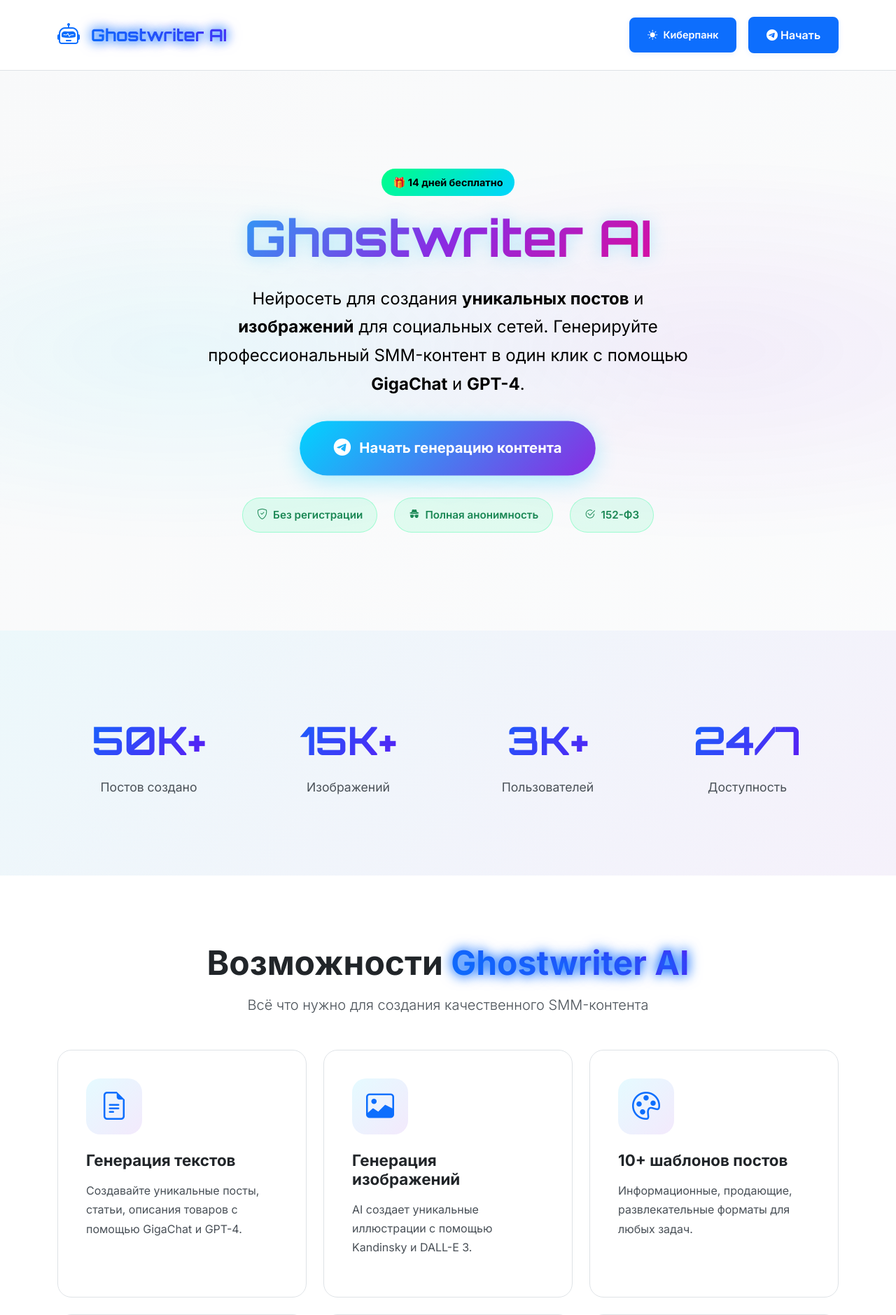
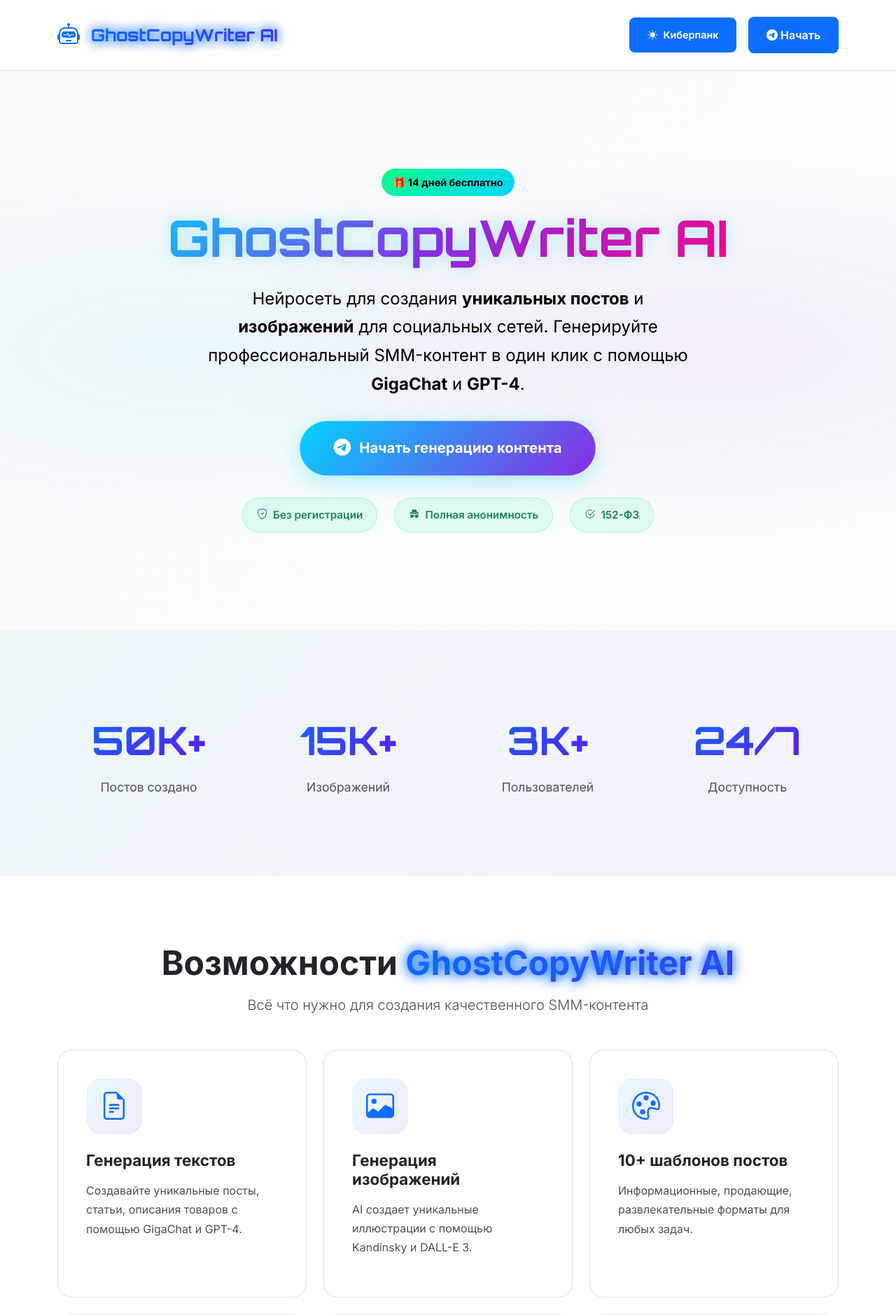
Before and after one commit to Crowley55555/GhostCopyWriter, a Django app: page / in a window 1280 px wide. Shown: the top 1879 px of the page at 70% size. Run offline with Django 5.2, Linux system fonts and the light colour scheme; some libraries are stand-ins or nearby versions.

Commit message:
Исправил название

```diff
--- a/generator/templates/generator/home.html
+++ b/generator/templates/generator/home.html
@@ -3,9 +3,9 @@
 <div class="container py-5">
     <div class="row justify-content-center align-items-center" style="min-height: 60vh;">
         <div class="col-lg-10 text-center">
-            <h1 class="display-3 fw-bold mb-4 text-gradient">Ghostwriter AI</h1>
+            <h1 class="display-3 fw-bold mb-4 text-gradient">GhostCopyWriter AI</h1>
             <p class="lead mb-4">
-                Добро пожаловать в <b>Ghostwriter AI</b> — ваш персональный генератор SMM-контента на базе искусственного интеллекта!<br>
+                Добро пожаловать в <b>GhostCopyWriter AI</b> — ваш персональный генератор SMM-контента на базе искусственного интеллекта!<br>
                 Создавайте уникальные посты и иллюстрации для соцсетей в один клик.<br>
                 <strong>Без регистрации. Полная анонимность.</strong>
             </p>
--- a/generator/templates/generator/index.html
+++ b/generator/templates/generator/index.html
@@ -3,7 +3,7 @@
 <head>
     <meta charset="UTF-8">
     <meta name="viewport" content="width=device-width, initial-scale=1.0">
-    <title>Ghostwriter AI - Генератор SMM контента</title>
+    <title>GhostCopyWriter AI - Генератор SMM контента</title>
 
     <!-- Bootstrap 5 CSS -->
     <link href="https://cdn.jsdelivr.net/npm/bootstrap@5.3.0/dist/css/bootstrap.min.css" rel="stylesheet">
@@ -21,7 +21,7 @@
             <div class="d-flex align-items-center justify-content-between py-2">
                     <div class="header-brand">
                         <i class="bi bi-robot me-2"></i>
-                        <span class="brand-text">Ghostwriter AI</span>
+                        <span class="brand-text">GhostCopyWriter AI</span>
                         <span class="brand-subtitle">Генератор SMM контента</span>
                     </div>
                 <div class="header-controls d-flex align-items-center gap-3">
--- a/generator/templates/generator/landing.html
+++ b/generator/templates/generator/landing.html
@@ -5,24 +5,24 @@
     <meta name="viewport" content="width=device-width, initial-scale=1.0">
 
     <!-- SEO Meta Tags -->
-    <title>Ghostwriter AI — Нейросеть для генерации SMM контента | Посты и изображения для соцсетей</title>
-    <meta name="description" content="Ghostwriter AI — бесплатный генератор контента на базе нейросетей GigaChat и GPT. Создавайте уникальные посты и изображения для ВКонтакте, Telegram, Instagram за секунды. Без регистрации, анонимно.">
+    <title>GhostCopyWriter AI — Нейросеть для генерации SMM контента | Посты и изображения для соцсетей</title>
+    <meta name="description" content="GhostCopyWriter AI — бесплатный генератор контента на базе нейросетей GigaChat и GPT. Создавайте уникальные посты и изображения для ВКонтакте, Telegram, Instagram за секунды. Без регистрации, анонимно.">
     <meta name="keywords" content="генератор контента, нейросеть для постов, AI генератор, SMM автоматизация, создание постов, GigaChat, GPT, DALL-E, генерация изображений, контент для соцсетей, ВКонтакте, Telegram, Instagram">
-    <meta name="author" content="Ghostwriter AI">
+    <meta name="author" content="GhostCopyWriter AI">
     <meta name="robots" content="index, follow">
     <link rel="canonical" href="https://ghostwriter.ai/">
 
     <!-- Open Graph / Facebook -->
     <meta property="og:type" content="website">
     <meta property="og:url" content="https://ghostwriter.ai/">
-    <meta property="og:title" content="Ghostwriter AI — Генератор SMM контента на нейросетях">
+    <meta property="og:title" content="GhostCopyWriter AI — Генератор SMM контента на нейросетях">
     <meta property="og:description" content="Создавайте уникальные посты и изображения для соцсетей с помощью AI. Бесплатно, без регистрации, анонимно.">
     <meta property="og:image" content="/static/og-image.jpg">
     <meta property="og:locale" content="ru_RU">
 
     <!-- Twitter -->
     <meta name="twitter:card" content="summary_large_image">
-    <meta name="twitter:title" content="Ghostwriter AI — Генератор SMM контента">
+    <meta name="twitter:title" content="GhostCopyWriter AI — Генератор SMM контента">
     <meta name="twitter:description" content="AI-генератор постов и изображений для соцсетей. Бесплатно и анонимно.">
 
     <!-- Structured Data (JSON-LD) -->
@@ -30,7 +30,7 @@
     {
         "@context": "https://schema.org",
         "@type": "SoftwareApplication",
-        "name": "Ghostwriter AI",
+        "name": "GhostCopyWriter AI",
         "description": "Генератор SMM контента на базе искусственного интеллекта",
         "applicationCategory": "BusinessApplication",
         "operatingSystem": "Web",
@@ -341,7 +341,7 @@
             <div class="d-flex align-items-center justify-content-between py-2">
                 <div class="header-brand">
                     <i class="bi bi-robot me-2" style="font-size: 2rem; color: var(--neon-blue);"></i>
-                    <span class="brand-text">Ghostwriter AI</span>
+                    <span class="brand-text">GhostCopyWriter AI</span>
                 </div>
                 <div class="d-flex align-items-center gap-3">
                     <button id="themeToggle" class="btn btn-theme-toggle" onclick="toggleTheme()">
@@ -361,7 +361,7 @@
             <div class="row justify-content-center text-center">
                 <div class="col-lg-10">
                     <div class="pricing-badge">🎁 14 дней бесплатно</div>
-                    <h1 class="hero-title">Ghostwriter AI</h1>
+                    <h1 class="hero-title">GhostCopyWriter AI</h1>
                     <p class="hero-subtitle">
                         Нейросеть для создания <strong>уникальных постов</strong> и <strong>изображений</strong>
                         для социальных сетей. Генерируйте профессиональный SMM-контент
@@ -416,7 +416,7 @@
         <div class="container">
             <div class="text-center mb-5">
                 <h2 class="display-5 fw-bold mb-3" style="color: var(--text-primary);">
-                    Возможности <span class="text-gradient">Ghostwriter AI</span>
+                    Возможности <span class="text-gradient">GhostCopyWriter AI</span>
                 </h2>
                 <p class="lead text-muted">Всё что нужно для создания качественного SMM-контента</p>
             </div>
@@ -576,7 +576,7 @@
                 <div class="col-md-6 text-center text-md-start mb-3 mb-md-0">
                     <div class="d-flex align-items-center justify-content-center justify-content-md-start gap-2">
                         <i class="bi bi-robot" style="font-size: 1.5rem; color: var(--neon-blue);"></i>
-                        <span class="fw-bold">Ghostwriter AI</span>
+                        <span class="fw-bold">GhostCopyWriter AI</span>
                     </div>
                     <small class="text-muted">Генератор SMM контента на нейросетях</small>
                 </div>
@@ -591,7 +591,7 @@
             </div>
             <hr class="my-3" style="border-color: #333;">
             <div class="text-center">
-                <small class="text-muted">© 2024-2026 Ghostwriter AI</small>
+                <small class="text-muted">© 2024-2026 GhostCopyWriter AI</small>
             </div>
         </div>
     </footer>
--- a/generator/templates/generator/user_agreement.html
+++ b/generator/templates/generator/user_agreement.html
@@ -10,7 +10,7 @@
         <div class="card-body p-4">
           <div class="mb-3 user-agreement-text" style="max-height: 300px; overflow-y: auto; background: #f8f9fa; border-radius: 8px; padding: 1rem;">
             <h5>Текст пользовательского соглашения</h5>
-            <p>Пожалуйста, внимательно прочитайте условия использования сервиса Ghostwriter AI. Продолжая регистрацию, вы подтверждаете, что ознакомились и принимаете все положения данного соглашения...</p>
+            <p>Пожалуйста, внимательно прочитайте условия использования сервиса GhostCopyWriter AI. Продолжая регистрацию, вы подтверждаете, что ознакомились и принимаете все положения данного соглашения...</p>
             <ul>
               <li>Вы соглашаетесь использовать сервис только в законных целях.</li>
               <li>Вы несёте ответственность за контент, созданный с помощью сервиса.</li>
```
